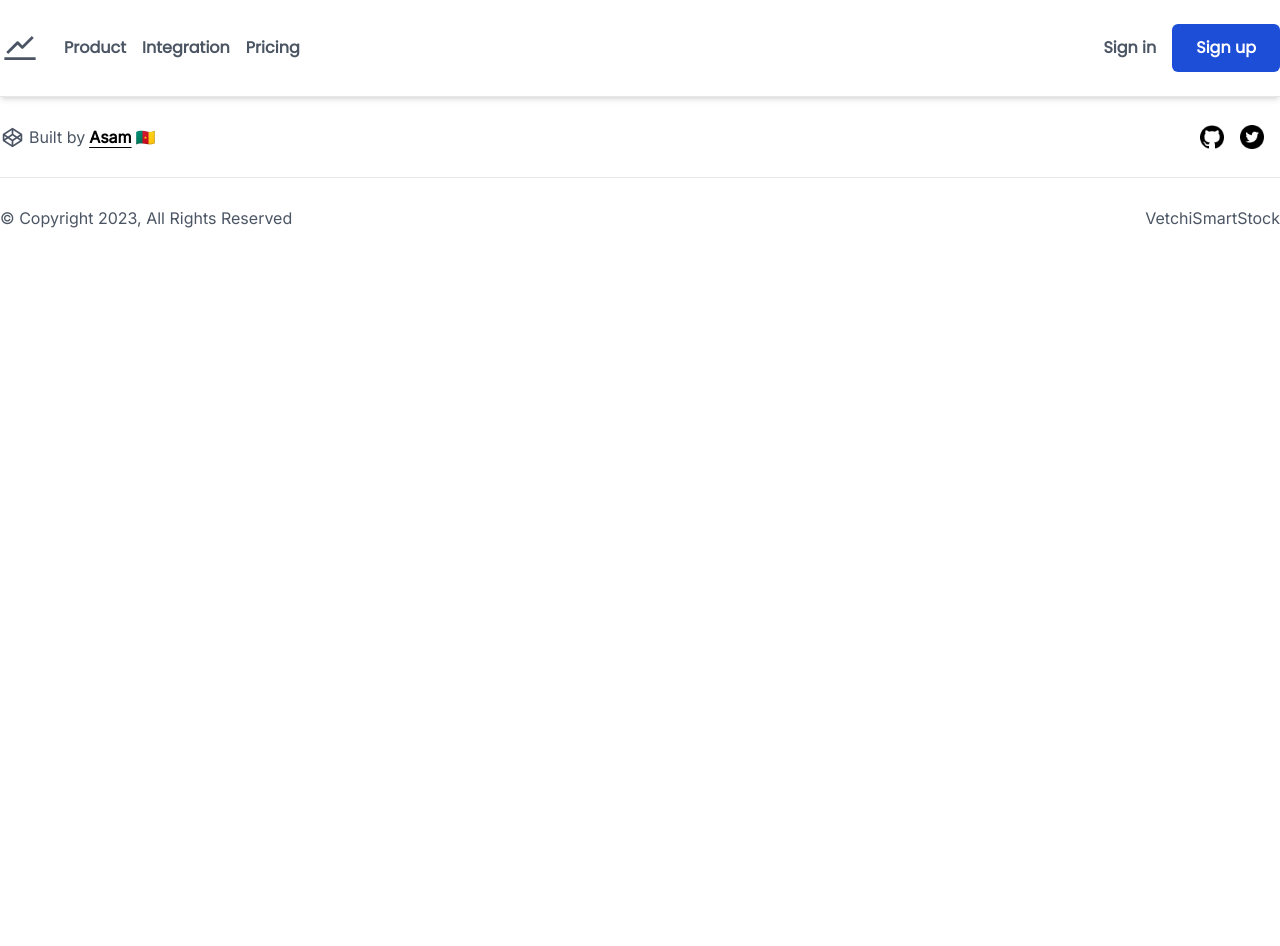
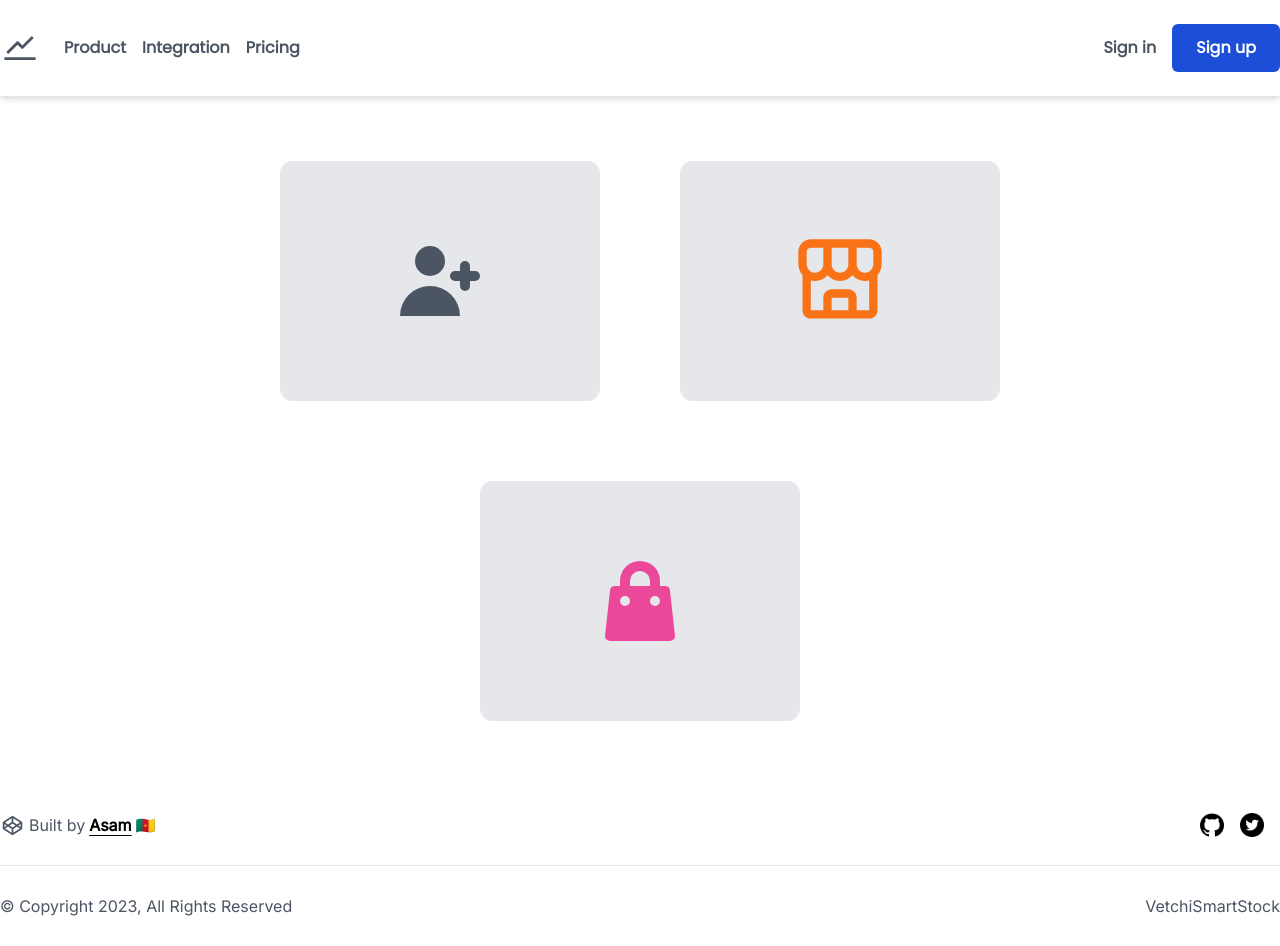
Before and after one commit to Asam237/sahel-vetchi-technologies, a Next.js app in the folder frontend/: page /dashboard in a window 1280 px wide. Before the commit the page ends 800 px from the top, so only its background shows below. Built offline with nearby package versions, Linux system fonts and the light colour scheme.

Commit message:
feat: fix header and setup dashboard

```diff
--- a/frontend/components/commons/header.common.tsx
+++ b/frontend/components/commons/header.common.tsx
@@ -16,7 +16,7 @@ export const Header = () => {
 
     const [cookie, removeCookie]: any = useCookies(["qwer"])
     const router = useRouter()
-    const name = cookie?.qwer?.fullname
+    const name = cookie?.qwer?.user?.fullname
     const token = cookie?.qwer?.token
     const userType = cookie?.qwer?.userType
 
--- a/frontend/data/header.ts
+++ b/frontend/data/header.ts
@@ -21,7 +21,11 @@ export const headersLog = [
         path: "#users"
     },
     {
-        name: "Statistiques",
-        path: "#stats"
+        name: "Produits",
+        path: "#products"
+    },
+    {
+        name: "Ventes",
+        path: "#sales"
     },
 ]
--- a/frontend/pages/dashboard.tsx
+++ b/frontend/pages/dashboard.tsx
@@ -2,6 +2,8 @@ import { Poppins } from "@next/font/google";
 import Head from "next/head";
 import { Footer } from "../components/commons/footer.common";
 import { Header } from "../components/commons/header.common";
+import { BiStoreAlt } from "react-icons/bi"
+import { HiShoppingBag, HiUserAdd } from "react-icons/hi"
 
 const poppins = Poppins({ weight: "400", subsets: ['latin'] })
 
@@ -14,9 +16,24 @@ export default function Dashboard() {
                 <meta name="viewport" content="width=device-width, initial-scale=1" />
                 <link rel="icon" href="/favicon.ico" />
             </Head>
-            <main className='px-4 md:px-0'>
-                <div className={`${poppins.className}`}>
-                    <Header />
+            <main className={`px-4 md:px-0 ${poppins.className}`}>
+                <Header />
+                <div className="py-16">
+                    <div className="container mx-auto">
+                        <div className="flex flex-col md:flex-row justify-center md:space-x-20 space-y-10 md:space-y-0">
+                            <div className="w-full md:w-1/4 h-44 md:h-60 border flex justify-center items-center bg-gray-200 rounded-xl">
+                                <HiUserAdd size={100} className="text-gray-600 hover:translate-y-1 hover:scale-110 duration-300 cursor-pointer" />
+                            </div>
+                            <div className="w-full md:w-1/4 h-44 md:h-60 border flex justify-center items-center bg-gray-200 rounded-xl">
+                                <BiStoreAlt size={100} className="text-orange-500 hover:translate-y-1 hover:scale-110 duration-300 cursor-pointer" />
+                            </div>
+                        </div>
+                        <div className="flex justify-center items-center mt-10 md:mt-20">
+                            <div className="w-full md:w-1/4 h-44 md:h-60 border flex justify-center items-center bg-gray-200 rounded-xl">
+                                <HiShoppingBag className="text-pink-500 hover:translate-y-1 hover:scale-110 duration-300 cursor-pointer" size={100} />
+                            </div>
+                        </div>
+                    </div>
                 </div>
             </main>
             <Footer />
```
